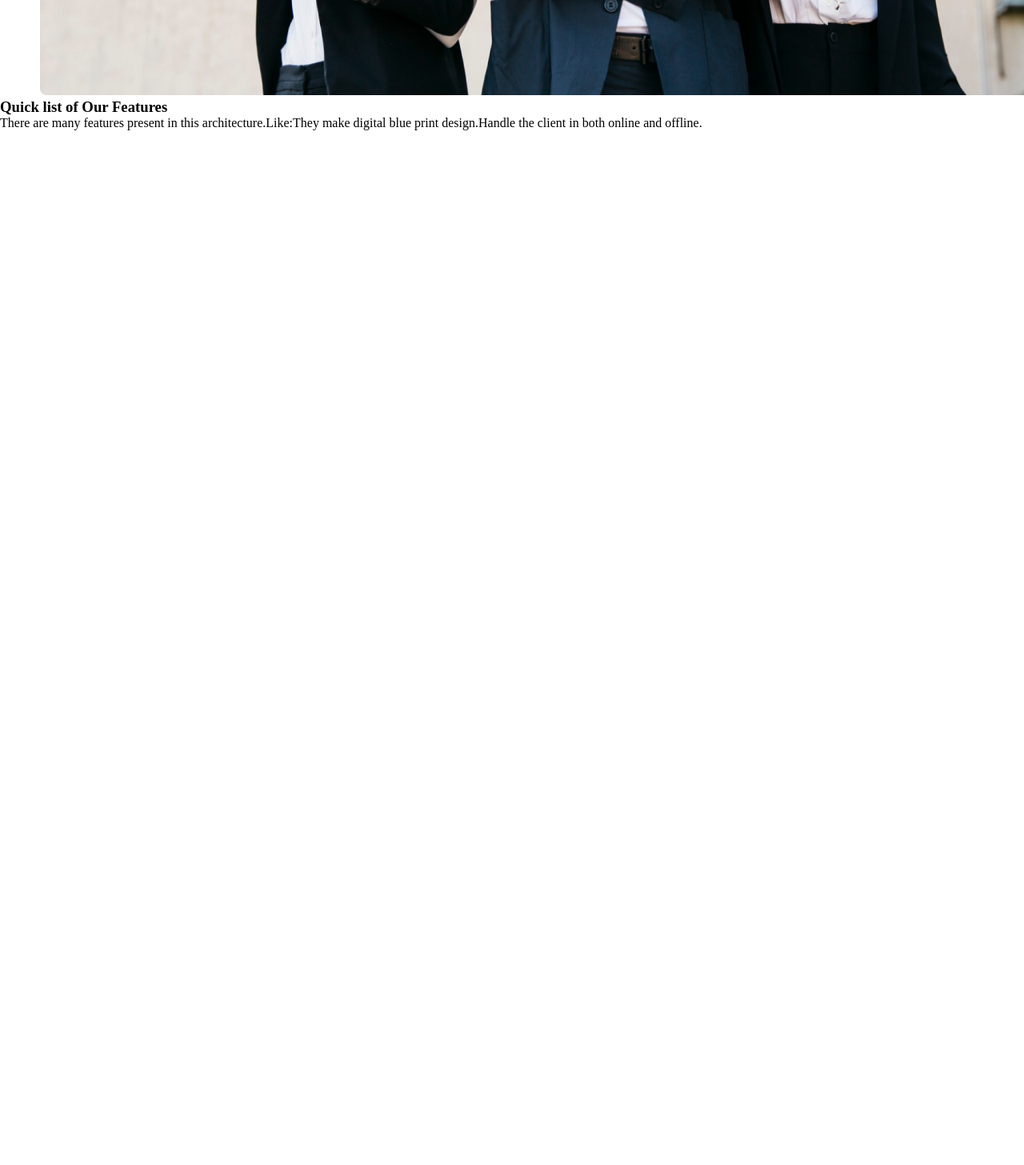
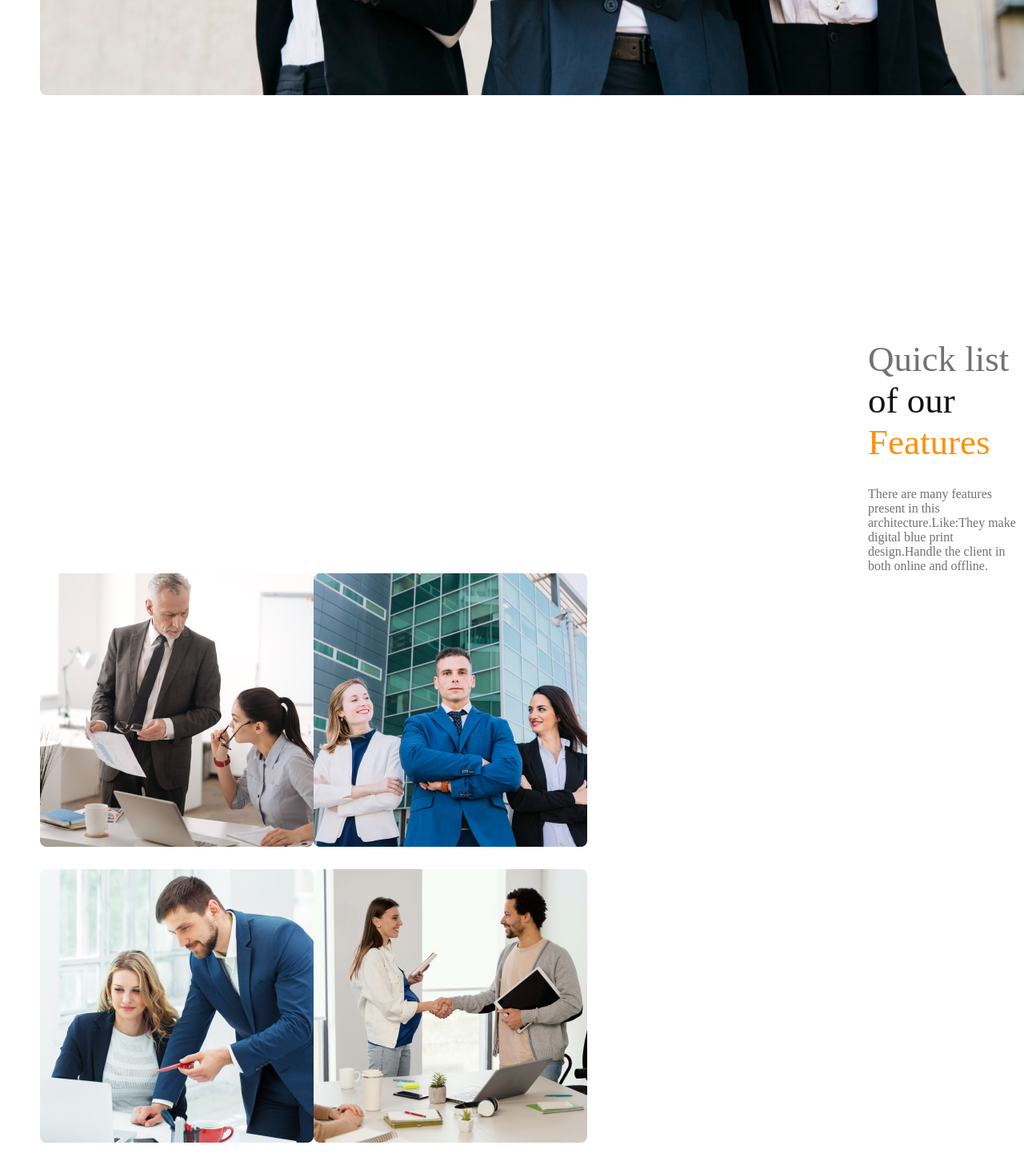
Before and after one commit to Wasey-Rahman/Architect, a plain HTML site: page index.html in a window 1280 px wide. Shown: the part 1360-2817 px from the top of the page at 80% size. Before the commit the page ends 1523 px from the top, so only its background shows below. Drawn offline with Linux system fonts and the light colour scheme.

Commit message:
Feature and Feature-image

```diff
--- a/index.html
+++ b/index.html
@@ -31,9 +31,25 @@
     <section>
         <img class="banner-img"src="images/banner.png" alt="">
     </section>
+
+    <!-- Features -->
     <section>
-        <h3>Quick list of Our Features</h3>
-        <p>There are many features present in this architecture.Like:They make digital blue print design.Handle the client in both online and offline.</p>
+    <div>
+
+        <h3 class="Feature-title">Quick list  <span class="First-color">of our</span> <span class="second-color">Features</span></h3>
+        <p class="Feature-description">There are many features present in this architecture.Like:They make digital blue print design.Handle the client in both online and offline.</p>
+
+        <!-- Feature Image -->
+
+            <div class="feature-img">
+                <!-- .team*4>img[src="images/team$.png"] -->
+                <div class="team"><img src="images/team1.png" alt=""></div>
+                <div class="team-tf"><img src="images/team2.png" alt=""></div>
+                <div class="team"><img src="images/team3.png" alt=""></div>
+                <div class="team-tf"><img src="images/team4.png" alt=""></div>
+            </div>
+    </div>
+
     </section>
 
 
--- a/styles/architect.css
+++ b/styles/architect.css
@@ -85,3 +85,45 @@ nav li{
     width: 1400px;
     height: 800px;
 }
+/* Features */
+
+
+.Feature-title{
+font-family: 'Work Sans';
+font-weight: 500;
+font-size: 45px;
+color: #727272;
+padding:300px 0 0 1085px ;
+
+
+
+}
+.Feature-description{
+   font-family: 'Work Sans';
+   font-weight: 400;
+   font-size: 16px;
+   color: #727272;
+   padding:30px 0 0 1085px ;
+
+
+}
+.First-color{
+    color: #131313;
+}
+.second-color{
+    color:#FF900E ;
+}
+
+/* Feature Image */
+.feature-img{
+    display: grid;
+    grid-template-columns: repeat(2,1fr);
+    margin-left: 50px;
+
+
+   }
+   .team-tf{
+    margin-right: 760px;
+    margin-bottom: 24px;
+
+   }
```
